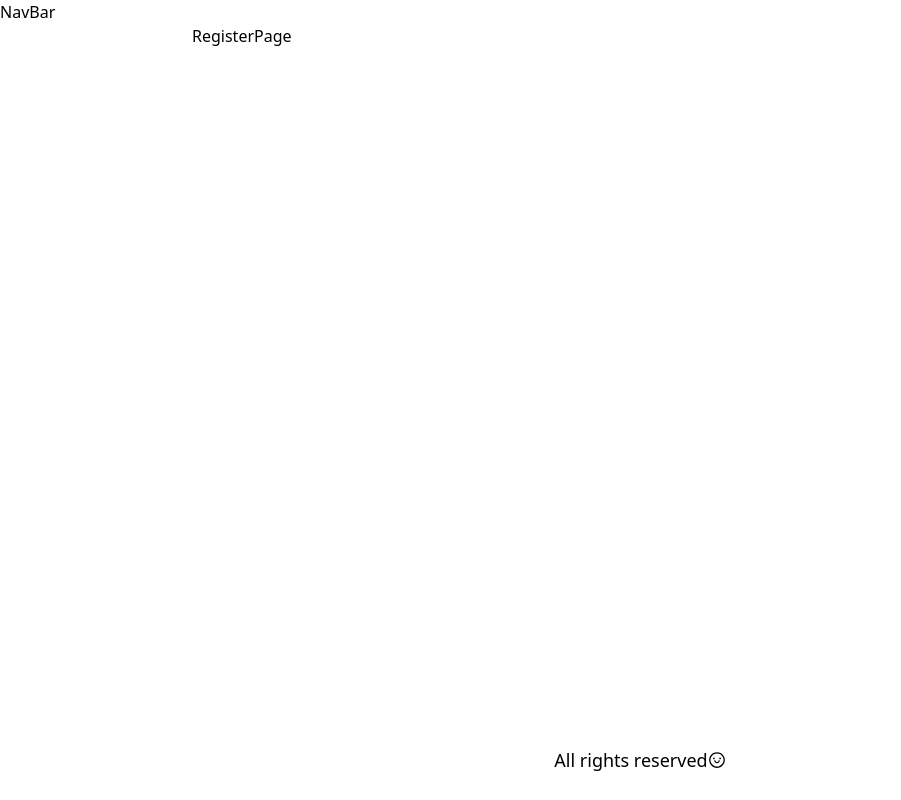
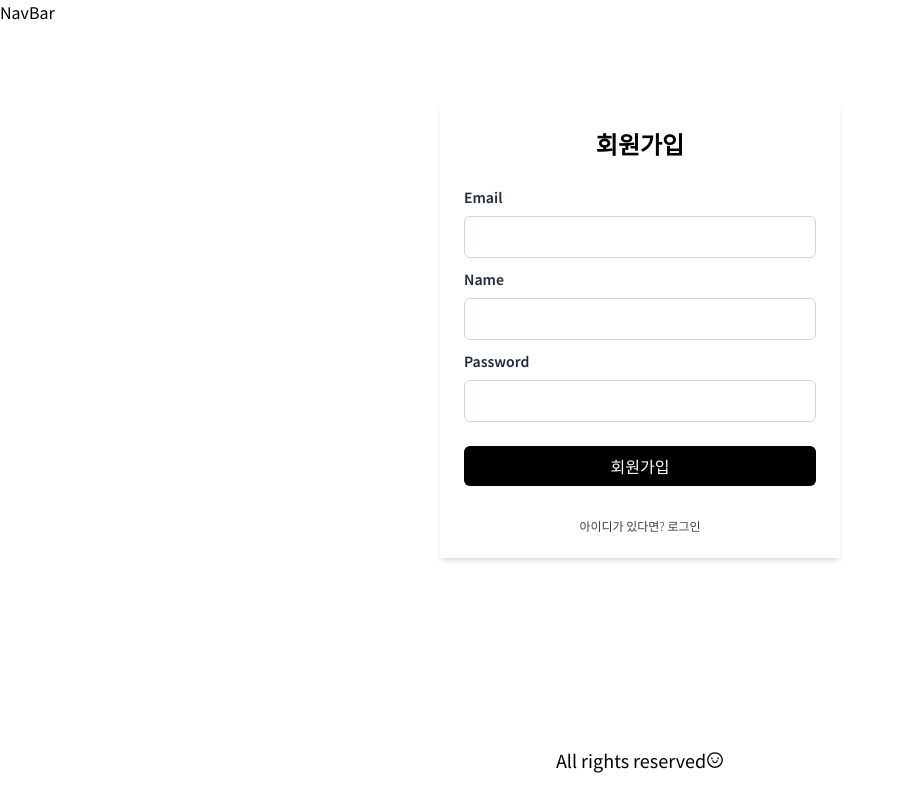
Before and after one commit to minji0626/fullstack-app, a React (Vite) app in the folder frontend/: page /register in a window 1280 px wide. Shown: the whole page, without its empty margins (0-901 px from the left). Built offline with nearby package versions, Linux system fonts and the light colour scheme.

Commit message:
register

```diff
--- a/frontend/package.json
+++ b/frontend/package.json
@@ -12,8 +12,10 @@
   "dependencies": {
     "@reduxjs/toolkit": "^2.7.0",
     "@tailwindcss/vite": "^4.1.1",
+    "axios": "^1.9.0",
     "react": "^19.0.0",
     "react-dom": "^19.0.0",
+    "react-hook-form": "^7.56.2",
     "react-icons": "^5.5.0",
     "react-redux": "^9.2.0",
     "react-router-dom": "^7.5.0",
@@ -32,7 +34,7 @@
     "globals": "^15.15.0",
     "postcss": "^8.5.3",
     "tailwind": "^4.0.0",
-    "tailwindcss": "^4.1.1",
+    "tailwindcss": "^4.1.5",
     "vite": "^6.2.0",
     "vite-plugin-eslint": "^1.8.1"
   }
--- a/frontend/src/App.css
+++ b/frontend/src/App.css
@@ -1 +1,6 @@
+@import url('https://fonts.googleapis.com/css2?family=Noto+Sans+KR:wght@100..900&display=swap');
 @import "tailwindcss";
+
+body{
+    font-family: 'Noto Sans KR', sans-serif;
+}
--- a/frontend/src/index.css
+++ b/frontend/src/index.css
@@ -1 +1,6 @@
+@import url('https://fonts.googleapis.com/css2?family=Noto+Sans+KR:wght@100..900&display=swap');
 @import "tailwindcss";
+
+body{
+    font-family: 'Noto Sans KR', sans-serif;
+}
--- a/frontend/src/pages/RegisterPage/index.jsx
+++ b/frontend/src/pages/RegisterPage/index.jsx
@@ -1,8 +1,116 @@
 import React from 'react'
+import { useForm } from 'react-hook-form';
+import { useDispatch } from 'react-redux';
+import { registerUser } from '../../store/thunkFunctions';
 
 const RegisterPage = () => {
+  const {
+    register,
+    handleSubmit,
+    formState: {errors},
+    reset
+  } = useForm({mode : 'onChange'})
+
+  const dispatch = useDispatch();
+
+  const onSubmit = ({email, password, name}) => {
+
+    const body ={
+      email,
+      password,
+      name,
+      image: 'https://placehold.co/600x400'
+    };
+    dispatch(registerUser(body));
+    reset();
+    // navigate('/login');
+  }
+
+  const userEmail = {
+    required: "필수 필드입니다."
+  }
+
+  const userName = {
+    required: "필수 필드입니다."
+  }
+
+  const userPassword = {
+    required: "필수 필드입니다.",
+    minLength: {
+      value: 6,
+      message: "최소 6자입니다."
+    }
+  }
+
   return (
-    <div>RegisterPage</div>
+    <section className='flex flex-col justify-center mt-20 max-w-[400px] m-auto font-[Noto Sans KR]'>
+      <div className='p-6 bg-white rounded-me shadow-md'>
+        <h1 className='text-2xl font-semibold text-center'>
+          회원가입
+        </h1>
+        <form className='mt-6' onSubmit={handleSubmit(onSubmit)}>
+          <div className='mb-2'>
+            <label htmlFor="email" className='text-sm font-semibold text-gray-800 hover'>
+              Email
+            </label>
+            <input type="email" id="email" className='w-full px-4 py-2 mt-2 bg-white border border-gray-300 rounded-md cursor-pointer'
+            {...register("email", userEmail)} />
+            {errors?.email &&
+              <div>
+                <span className='text-red-500 text-sm'>
+                  {errors.email.message}
+                  {/* errors안에 email이 포함되어 있을 때 해당 문구를 표시한다 */}
+                </span>
+              </div>
+            }
+          </div>
+
+          <div className='mb-2'>
+            <label htmlFor="name" className='text-sm font-semibold text-gray-800'>
+              Name
+            </label>
+            <input type="text" id="name" className='w-full px-4 py-2 mt-2 bg-white border border-gray-300  rounded-md cursor-pointer'
+            {...register("name", userName)}/>
+            {errors?.name &&
+              <div>
+                <span className='text-red-500 text-sm'>
+                  {errors.name.message}
+                </span>
+              </div>
+            }
+          </div>
+
+          <div className='mb-2'>
+            <label htmlFor="password" className='text-sm font-semibold text-gray-800'>
+              Password
+            </label>
+            <input type="password" id="password" className='w-full px-4 py-2 mt-2 bg-white border border-gray-300  rounded-md cursor-pointer'
+            {...register("password", userPassword)}/>
+            {errors?.password &&
+              <div>
+                <span className='text-red-500 text-sm'>
+                  {errors.password.message}
+                </span>
+              </div>
+            }
+          </div>
+
+          <div className='mt-6'>
+            <button type="submit" className='w-full bg-black text-white px-4 py-2 rounded-md hover:bg-gray-700 cursor-pointer duration-200'>
+              회원가입
+            </button>
+          </div>
+        </form>
+
+        <p className='mt-8 text-xs font-light text-center text-gray-700'>
+          {" "}아이디가 있다면?{" "}
+          <a href='/login' className='font-medium hover:underline'>
+            로그인
+          </a>
+        </p>
+
+      </div>
+    </section>
   )
 }
 
--- a/frontend/src/store/thunkFunctions.js
+++ b/frontend/src/store/thunkFunctions.js
@@ -0,0 +1,16 @@
+import { createAsyncThunk } from "@reduxjs/toolkit";
+import axiosInstance from "../utils/axios";
+
+export const registerUser = createAsyncThunk(
+    "user/registerUser",
+    async (body, thunkAPI) => {
+        try {
+          const response = await axiosInstance.post(`/users/register`,body)
+          return response.data;
+
+        } catch (err) {
+            console.log(err);
+            return thunkAPI.rejectWithValue(err.response.data || err.message);
+        }
+    }
+)
--- a/frontend/src/store/userSlice.js
+++ b/frontend/src/store/userSlice.js
@@ -1,4 +1,5 @@
 import { createSlice } from "@reduxjs/toolkit";
+import { registerUser } from "./thunkFunctions";
 
 const initialState = {
     userData: {
@@ -17,8 +18,18 @@ const userSlice = createSlice({
     name: "user",
     initialState,
     reducers: {},
-    // eslint-disable-next-line no-unused-vars
-    extraReducers: (builder) => { }
+    extraReducers: (builder) => {
+        builder.addCase(registerUser.pending, (state) => {
+            state.isLoading = true;
+        })
+        .addCase(registerUser.fulfilled, (state) => {
+            state.isLoading = false;
+        })
+        .addCase(registerUser.rejected, (state, action) => {
+            state.isLoading = false;
+            state.error = action.payload;
+        })
+     }
 })
 
 export default userSlice.reducer;
--- a/frontend/src/utils/axios.js
+++ b/frontend/src/utils/axios.js
@@ -0,0 +1,8 @@
+import axios from 'axios';
+
+const axiosInstance = axios.create({
+    baseURL: import.meta.env.PROD ?
+        '': 'http://localhost:4000'
+})
+
+export default axiosInstance;
```
Also changed, not shown: 1 other file (tests, documents, lock files or other folders).
